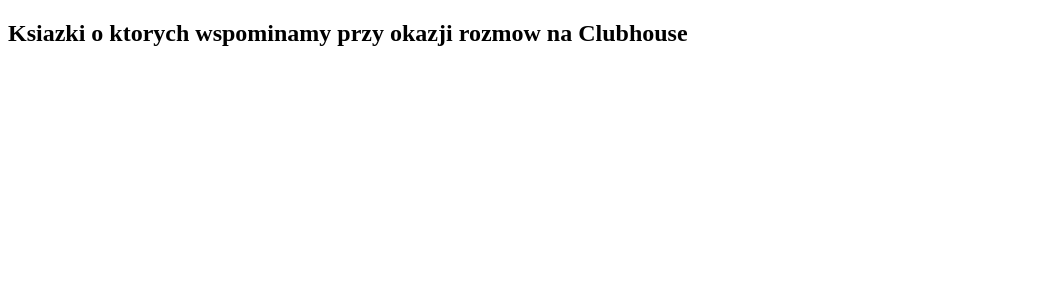
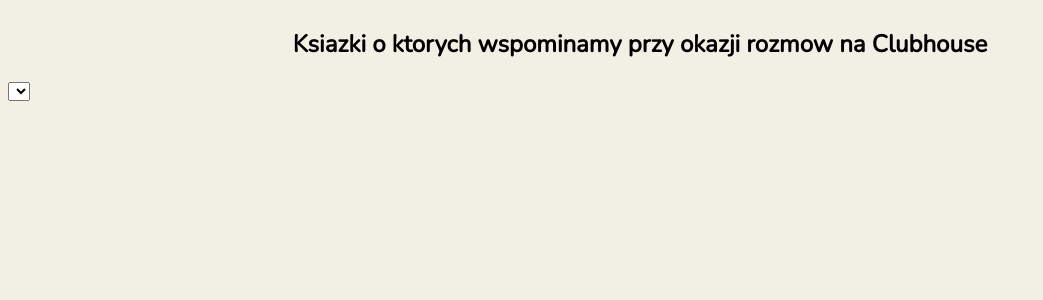
Before and after one commit to bartoszkobylinski/ch_books, a Django app: page /insert_book in a window 1280 px wide. Shown: the top 300 px of the page, without its empty margins (0-1043 px from the left). Run offline with Django 3.2, Linux system fonts and the light colour scheme; tables that the repository leaves empty hold one stand-in row (values such as "Sample post"); lists and menus that the app fills with data are empty.

Commit message:
ADDING STYLING TO PROJECT
- adding styling to project
- changes in index.html

```diff
--- /dev/null
+++ b/books/static/css/style.css
@@ -0,0 +1,16 @@
+body{
+    font-family: 'Nunito', sans-serif;
+    background-color: #F2EFE4;
+    display: flex;
+    flex-direction: column;
+}
+nav{
+    text-align: center;
+}
+main{
+    display: flex;
+}
+.book-list-wrapper{
+    display: flex;
+    flex-direction: column;
+}
--- a/books/templates/index.html
+++ b/books/templates/index.html
@@ -5,6 +5,9 @@
     <meta charset="UTF-8">
     <meta http-equiv="X-UA-Compatible" content="IE=edge">
     <meta name="viewport" content="width=device-width, initial-scale=1.0">
+    <link rel="preconnect" href="https://fonts.gstatic.com">
+    <link href="https://fonts.googleapis.com/css2?family=Nunito&display=swap" rel="stylesheet">
+    <link rel="stylesheet" href="{% static '/css/style.css' %}">
     <title>Document</title>
 </head>
 <body>
@@ -34,6 +37,18 @@
             </div>
             {% endfor %}
         </div>
+        <div class="book-list-select">
+            <select name="rooms" id="">
+                {% for room in rooms %}
+                <option value="{{ room }}">{{ room }}</option>
+                <p>room.book</p>
+                {% endfor %}
+            </select>
+            <div class="books-wrapper">
+                {% for book in books %}
+                {% endfor %}
+            </div>
+        </div>
     </main>
 </body>
 </html>
```
